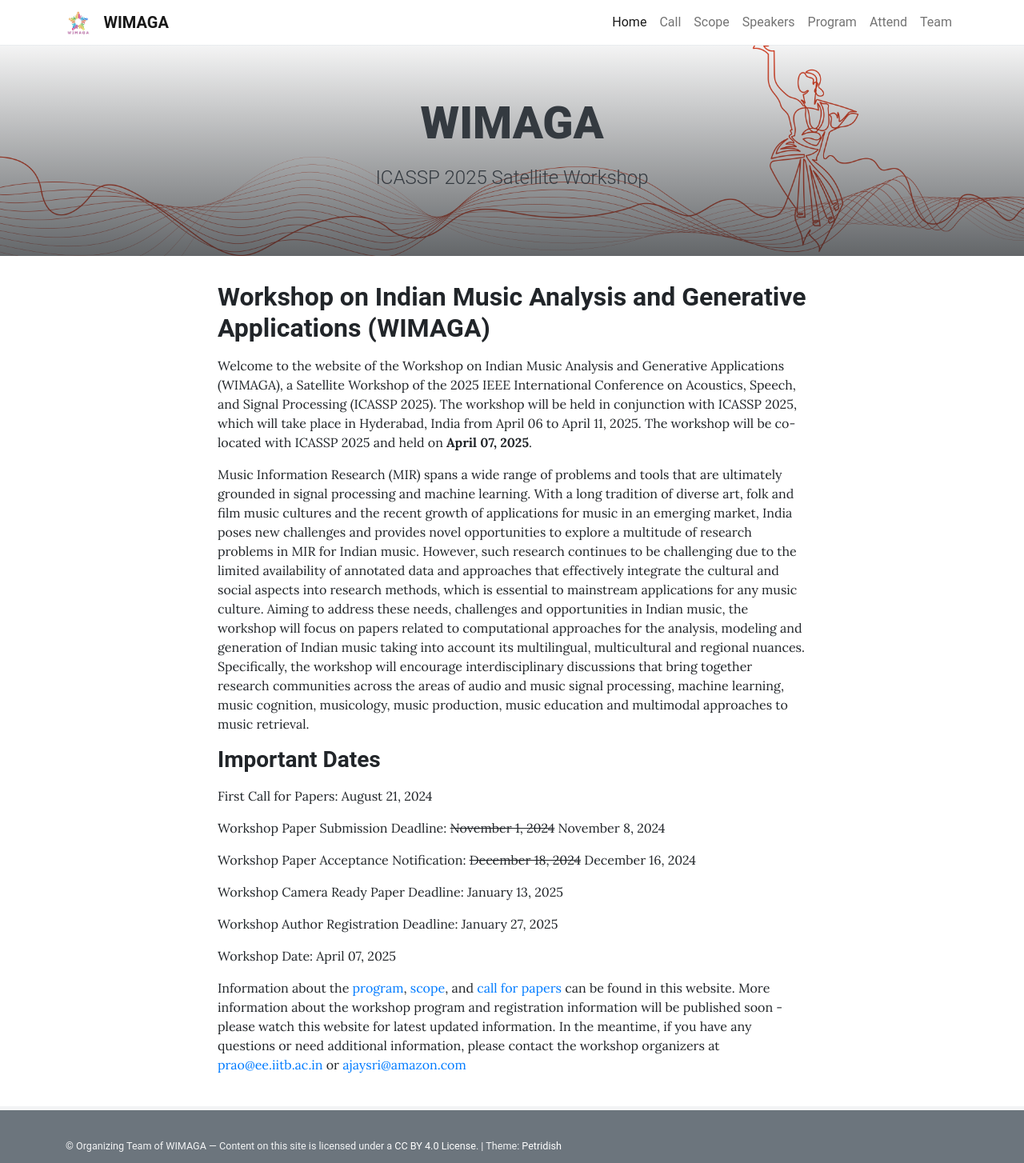
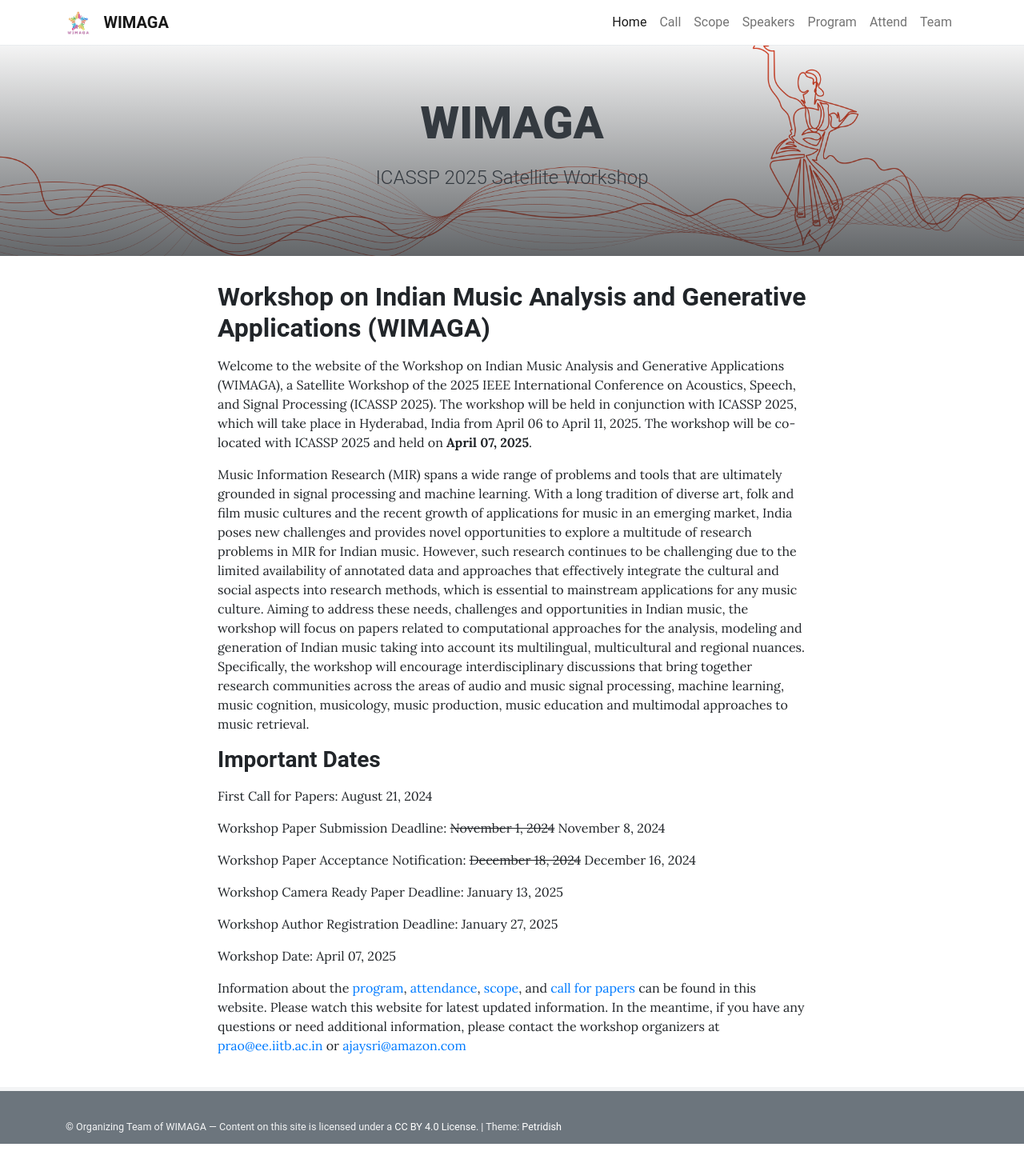
Before and after one commit to WIMAGA/wimaga.github.io, a Jekyll site: the page built from pages/home.md, in a window 1280 px wide. Shown: the whole page at 80% size. Built offline with Jekyll 4.4.1, drawn with Linux system fonts in a browser that asks for light colours; after the commit the page ends 1430 px from its top, so only the background shows below that.

Commit message:
Update home.md

```diff
--- a/pages/home.md
+++ b/pages/home.md
@@ -27,4 +27,4 @@ Workshop Author Registration Deadline: January 27, 2025
 
 Workshop Date: April 07, 2025
 
-Information about the [program]({{ '/program/' | relative_url }}), [scope]({{ '/scope/' | relative_url }}), and [call for papers]({{ '/call/' | relative_url }}) can be found in this website. More information about the workshop program and registration information will be published soon - please watch this website for latest updated information. In the meantime, if you have any questions or need additional information, please contact the workshop organizers at [prao@ee.iitb.ac.in](mailto:prao@ee.iitb.ac.in) or [ajaysri@amazon.com](mailto:ajaysri@amazon.com)
+Information about the [program]({{ '/program/' | relative_url }}), [attendance]({{ '/attend' | relative_url}}), [scope]({{ '/scope/' | relative_url }}), and [call for papers]({{ '/call/' | relative_url }}) can be found in this website. Please watch this website for latest updated information. In the meantime, if you have any questions or need additional information, please contact the workshop organizers at [prao@ee.iitb.ac.in](mailto:prao@ee.iitb.ac.in) or [ajaysri@amazon.com](mailto:ajaysri@amazon.com)
```
